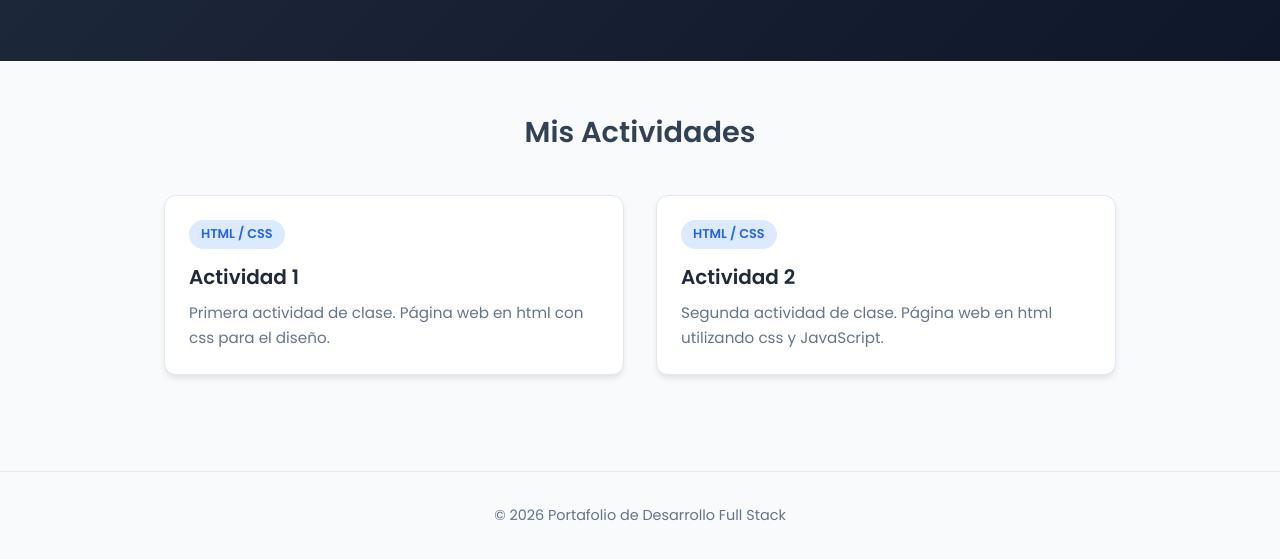
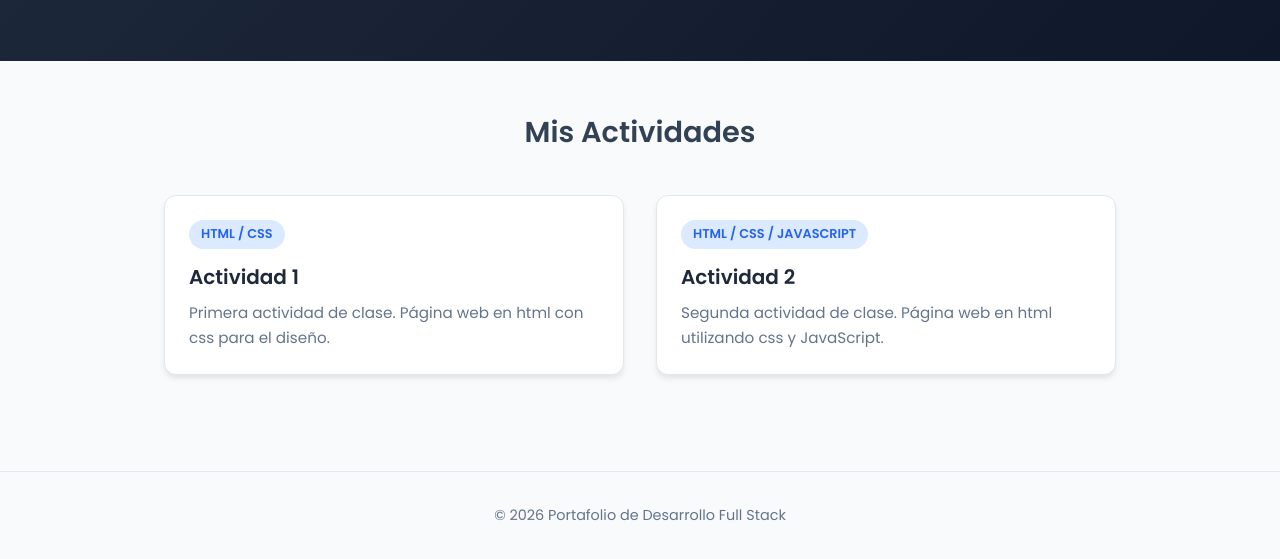
Before and after one commit to Parsival777/Acts-Desarrollo-Full-Stack---Alan-Anduaga-, a plain HTML site: page index.html in a window 1280 px wide. Shown: the part 167-726 px from the top of the page. Drawn offline with Linux system fonts and the light colour scheme.

Commit message:
Update index.html

```diff
--- a/index.html
+++ b/index.html
@@ -144,7 +144,7 @@
 
             <a href="Act 2/index.html" class="card">
                 <div class="card-body">
-                    <span class="card-tag">HTML / CSS</span>
+                    <span class="card-tag">HTML / CSS / JAVASCRIPT</span>
                     <h3 class="card-title">Actividad 2</h3>
                     <p class="card-desc">
                         Segunda actividad de clase. Página web en html utilizando css y JavaScript.
```
